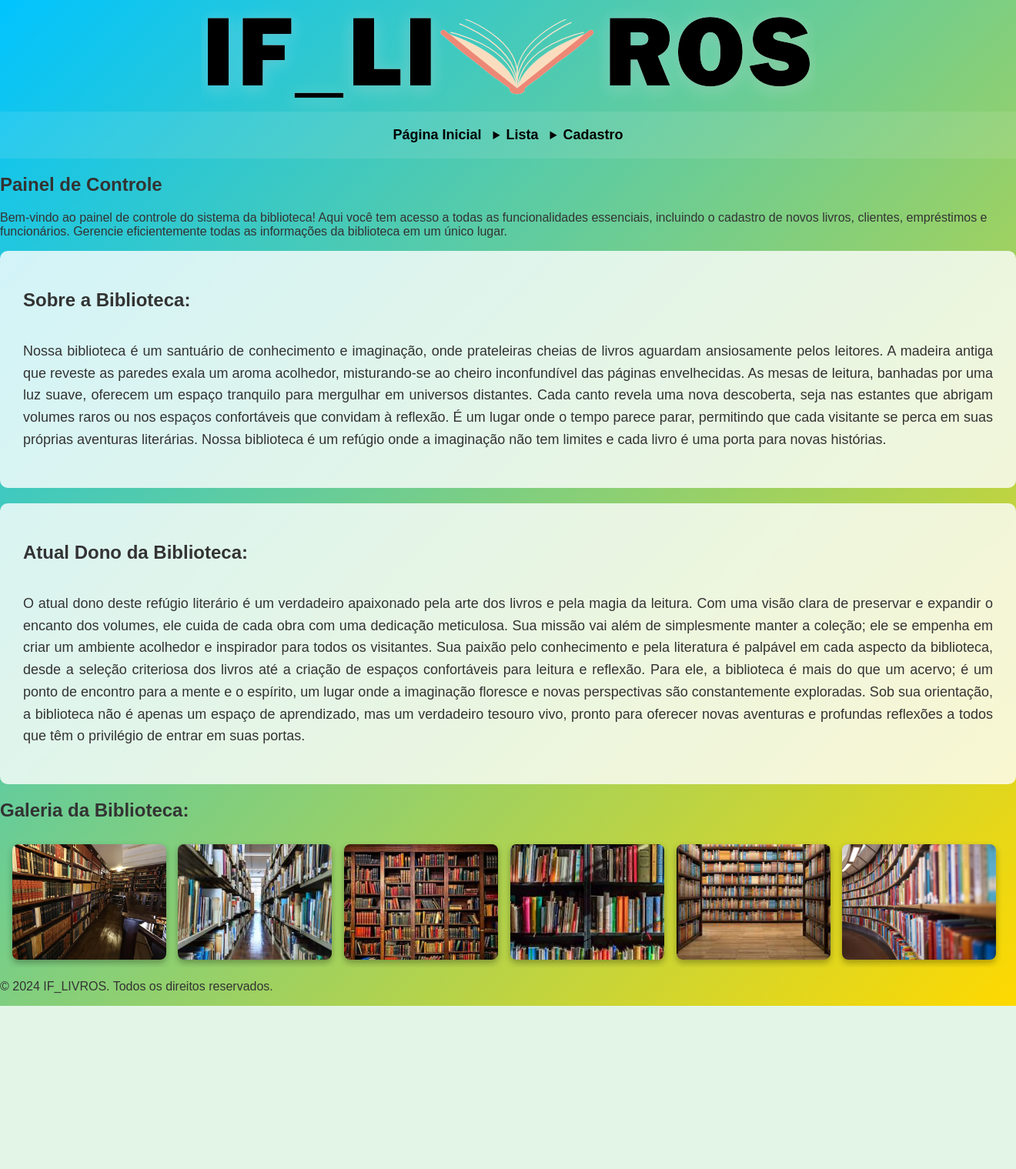
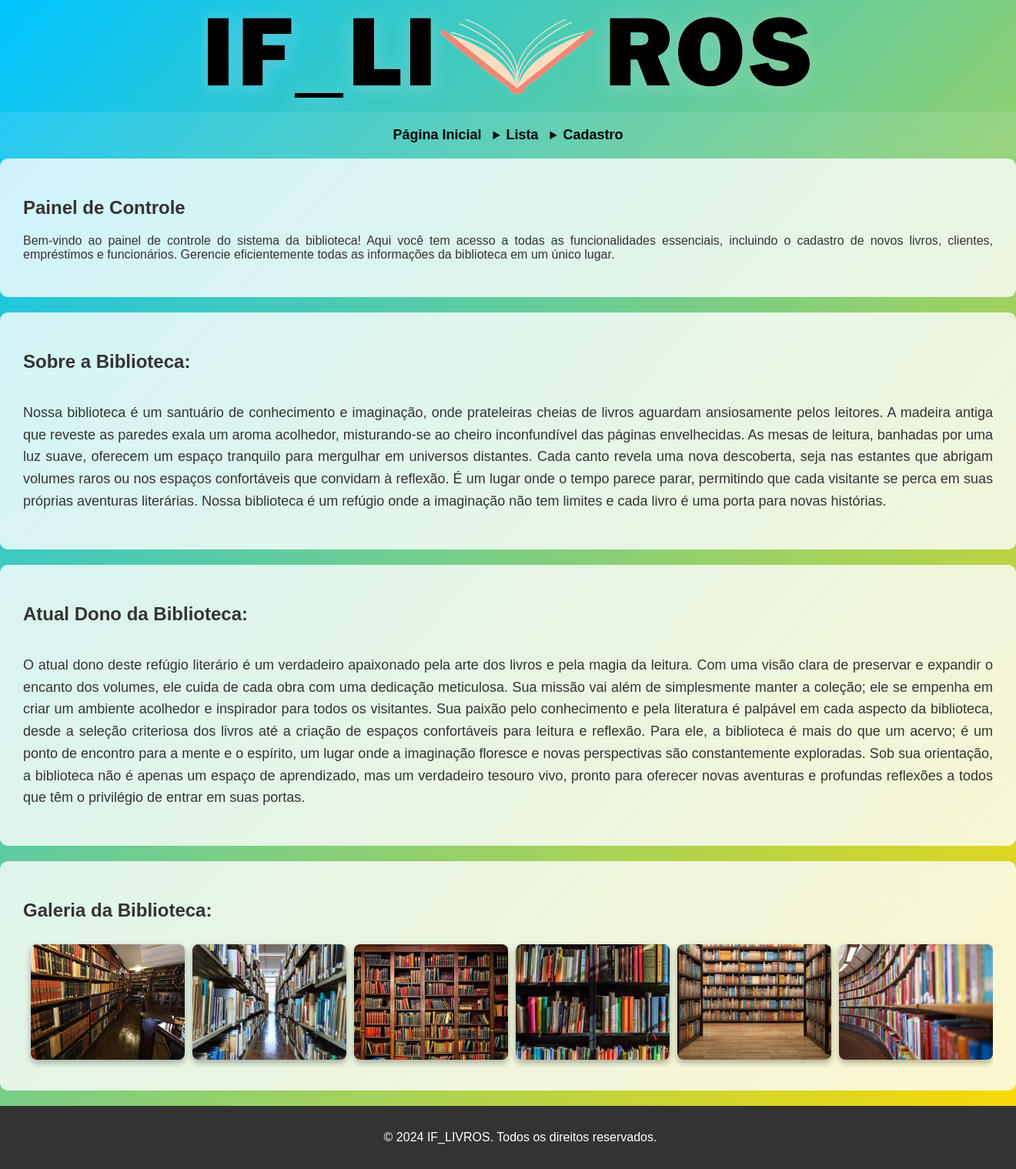
Before and after one commit to Kingnike1/iflivros, a PHP site: page /home.html in a window 1320 px wide. Shown: the whole page at 77% size. Before the commit the page ends 1307 px from the top, so only its background shows below. Run offline with PHP 8.4, Linux system fonts and the light colour scheme.

Commit message:
Update styles.css

```diff
--- a/styles.css
+++ b/styles.css
@@ -47,8 +47,15 @@ a:hover {
 
 }
 
+div a {
+    text-decoration: none;
+    color: black;
+    font-size: 18px;
+    font-weight: bold;
+    display: inline-block;
+}
 /* Estilo para os elementos com classes .biblioteca e .dono */
-.biblioteca, .dono {
+.biblioteca, .dono, .galeria, .painel {
     padding: 30px;
     text-align: justify;
     background-color: rgba(255, 255, 255, 0.8);
@@ -147,7 +154,15 @@ tbody tr:hover {
     color: #007acc;
 } */
 
-
+footer {
+    background: #333;
+    color: #fff;
+    text-align: center;
+    padding: 1rem;
+    position: relative;
+    bottom: 0;
+    width: 100%;
+}
 
 /* Estilo para o contêiner de rolagem horizontal */
 .scroll-container {
```
